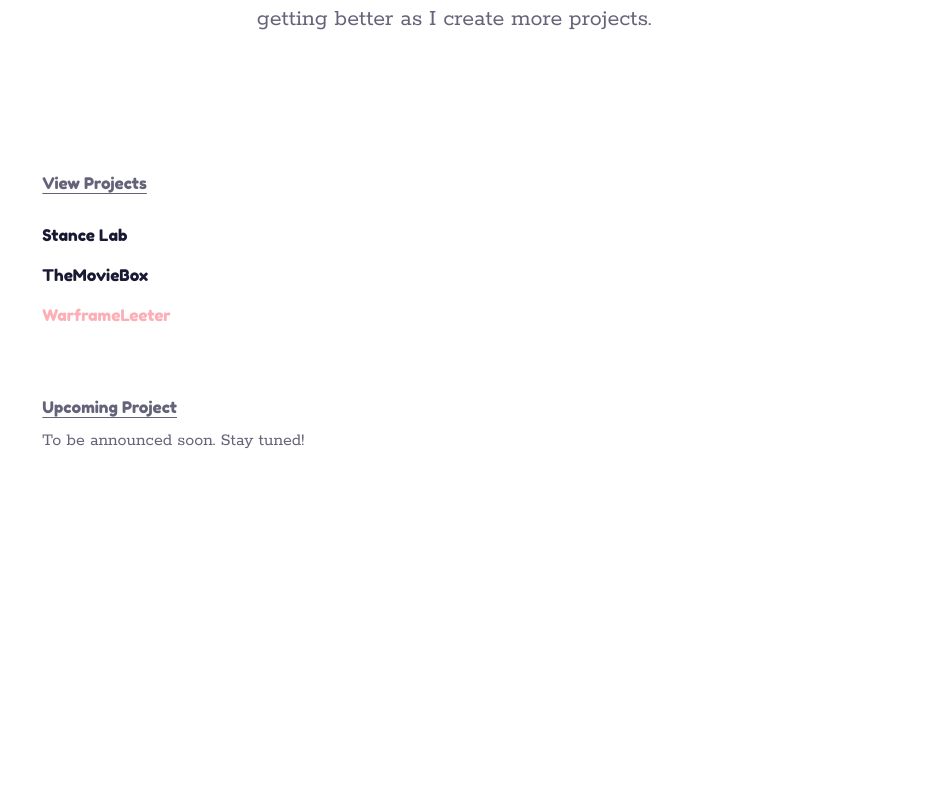
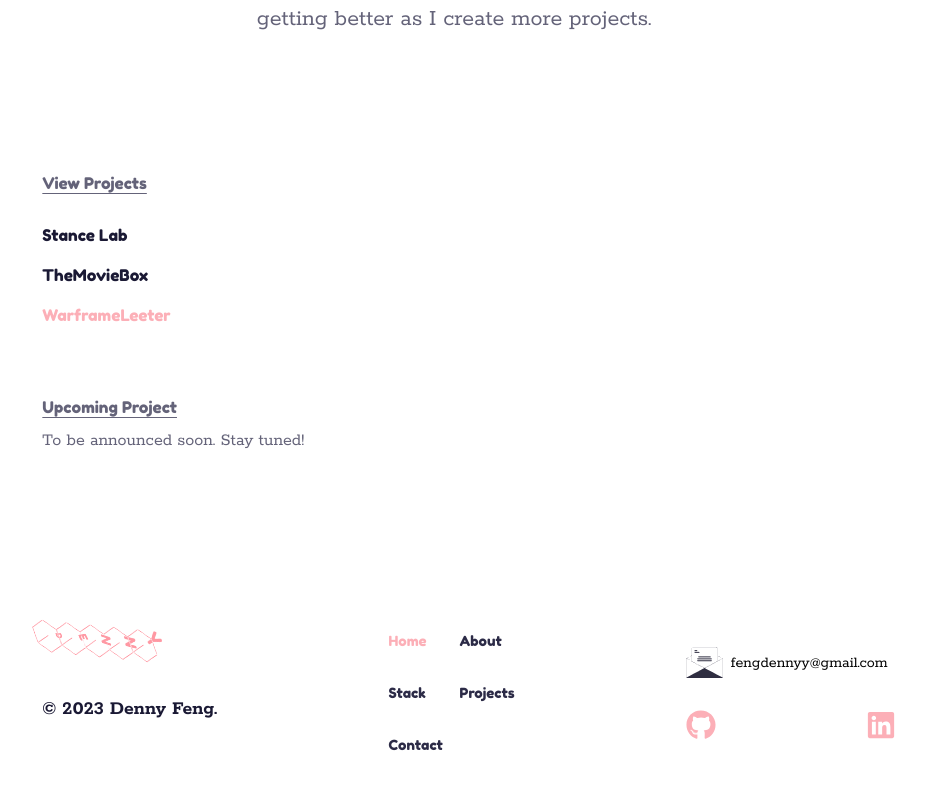
Before and after one commit to FengDenny/Portfolio_2023, a React (Vite) app: page /warframeleeter in a window 1280 px wide. Shown: the part 4055-4844 px from the top of the page, without its empty margins (171-1096 px from the left). Before the commit the page ends 4542 px from the top, so only its background shows below. Built offline with nearby package versions, Linux system fonts and the light colour scheme.

Commit message:
Added footer

```diff
--- a/src/App.tsx
+++ b/src/App.tsx
@@ -9,6 +9,8 @@ import WFLProject from "@/pages/Home/Projects/WarframeLeeter/ProjectInfo";
 import { useRoutes } from "react-router-dom";
 
 import { ThemeContextProvider } from "./components/helper/ThemeContext";
+
+import Footer from "@/components/Footer";
 
 function App() {
   const { Home } = SelectedPage;
@@ -63,6 +65,7 @@ function App() {
         <main>
           <Main />
         </main>
+        <Footer selectedPage={selectedPage} setSelectedPage={setSelectedPage} />
       </div>
     </ThemeContextProvider>
   );
```
